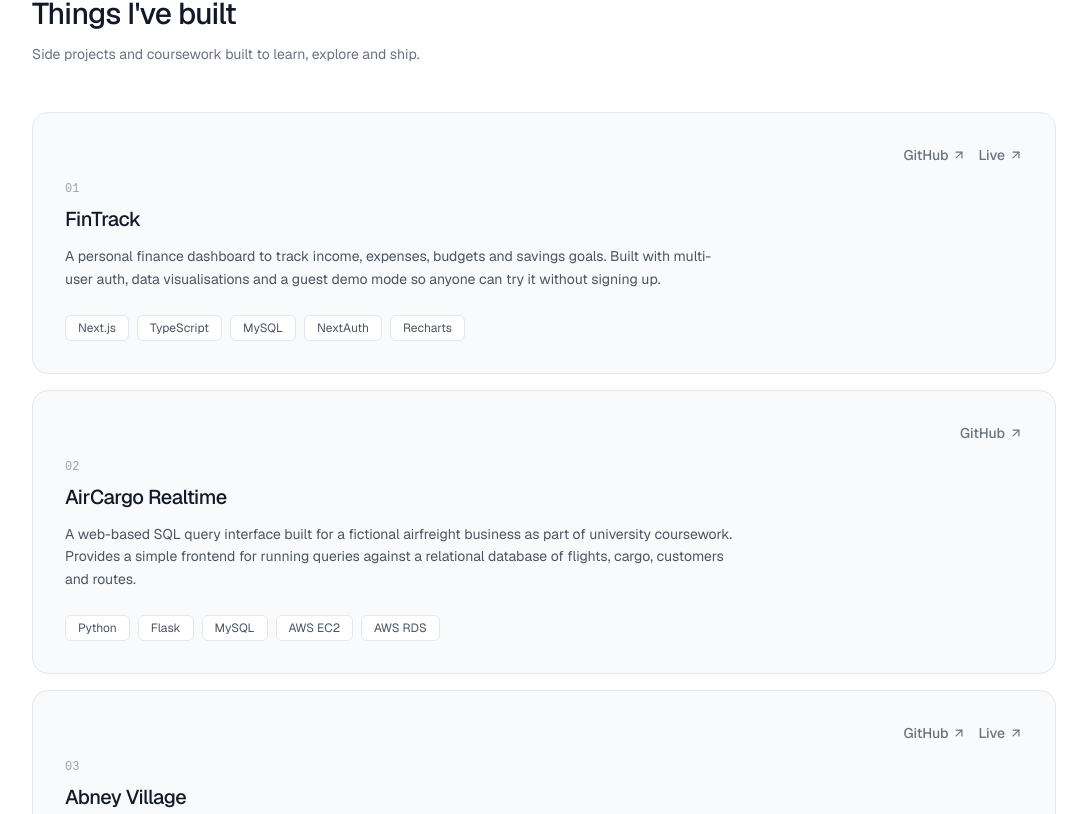
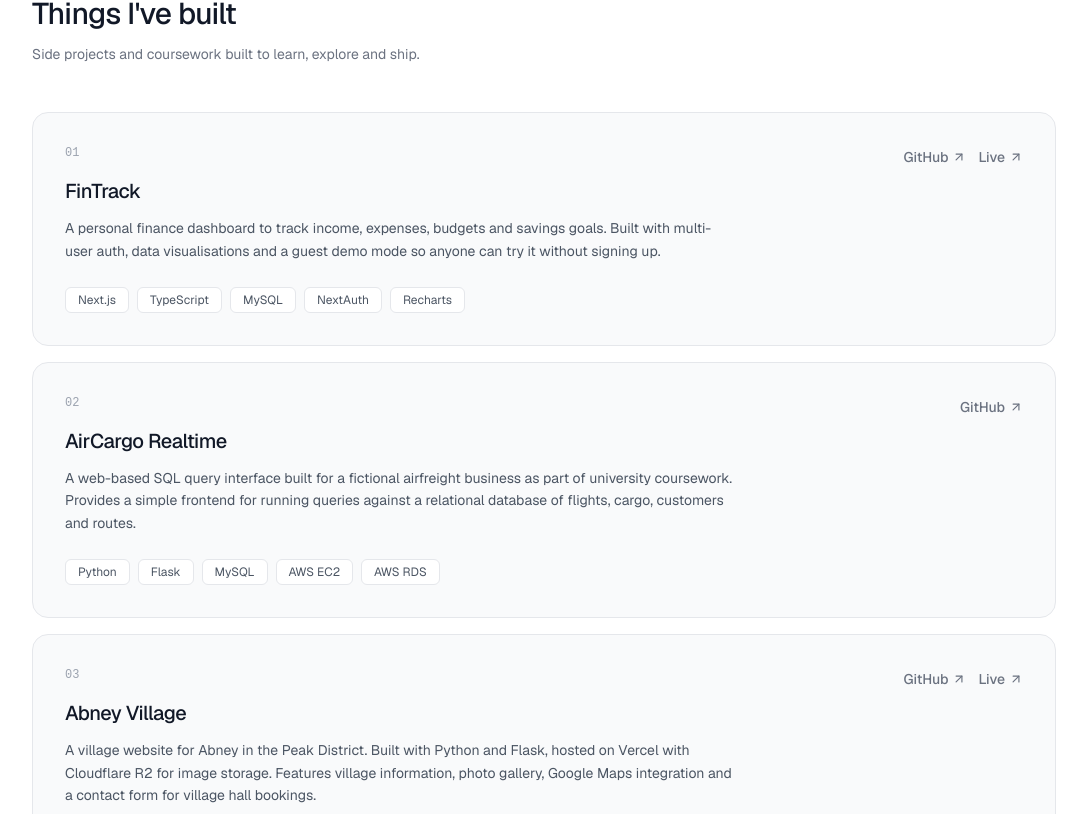
Before and after one commit to WillKirk/my-portfolio, a Next.js app: page / in a window 1280 px wide. Shown: the part 2146-2960 px from the top of the page, without its empty margins (96-1183 px from the left). Built offline with nearby package versions, Linux system fonts and the light colour scheme.

Commit message:
rearranging project divs

```diff
--- a/src/components/Projects.tsx
+++ b/src/components/Projects.tsx
@@ -75,8 +75,9 @@
                 {projects.map((project, i) => (
                     <FadeIn key={project.number} delay={i * 0.1}>
                         <div className="group bg-gray-50 hover:border-green-primary border border-gray-200 rounded-2xl p-8 transition-colors duration-200">
-                <div className="flex items-center justify-end gap-3 mb-4">
-
+                            <div className="flex items-center justify-between mb-2">
+                                <p className="font-mono text-xs text-gray-400 mb-2">{project.number}</p>
+                                <div className="flex items-center gap-3">
                                     {project.github && (
                                         <a
                                             href={project.github}
@@ -97,10 +98,10 @@
                                             Live <ArrowUpRight size={14} />
                                         </a>
                                     )}
-
+                                </div>
                             </div>
 
-                <p className="font-mono text-xs text-gray-400 mb-2">{project.number}</p>
+
                             <h3 className="text-xl font-medium text-gray-900 mb-3 tracking-tight">
                             {project.title}
                             </h3>
```
Lines whose indentation alone changed are shown as unchanged.
